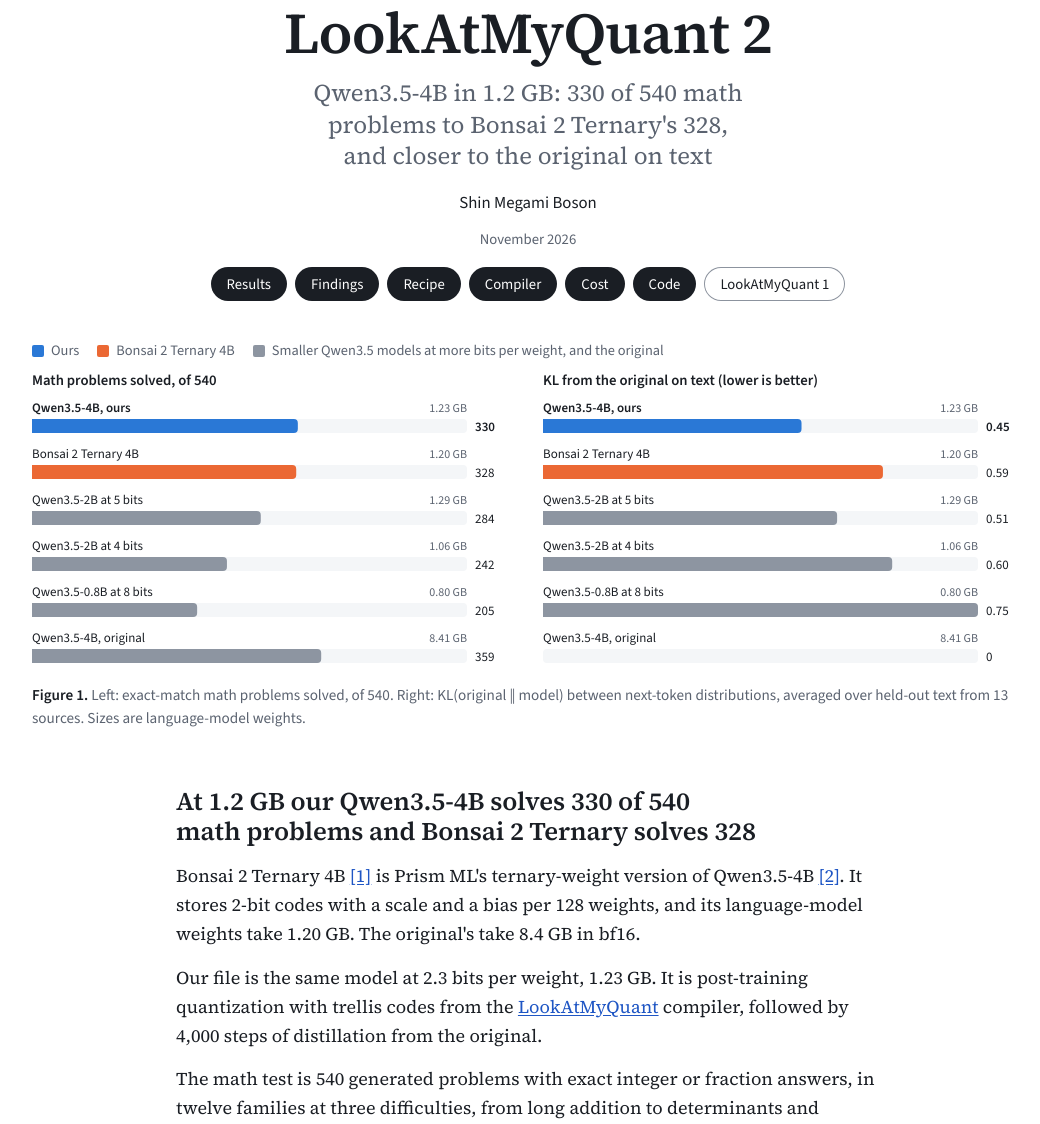
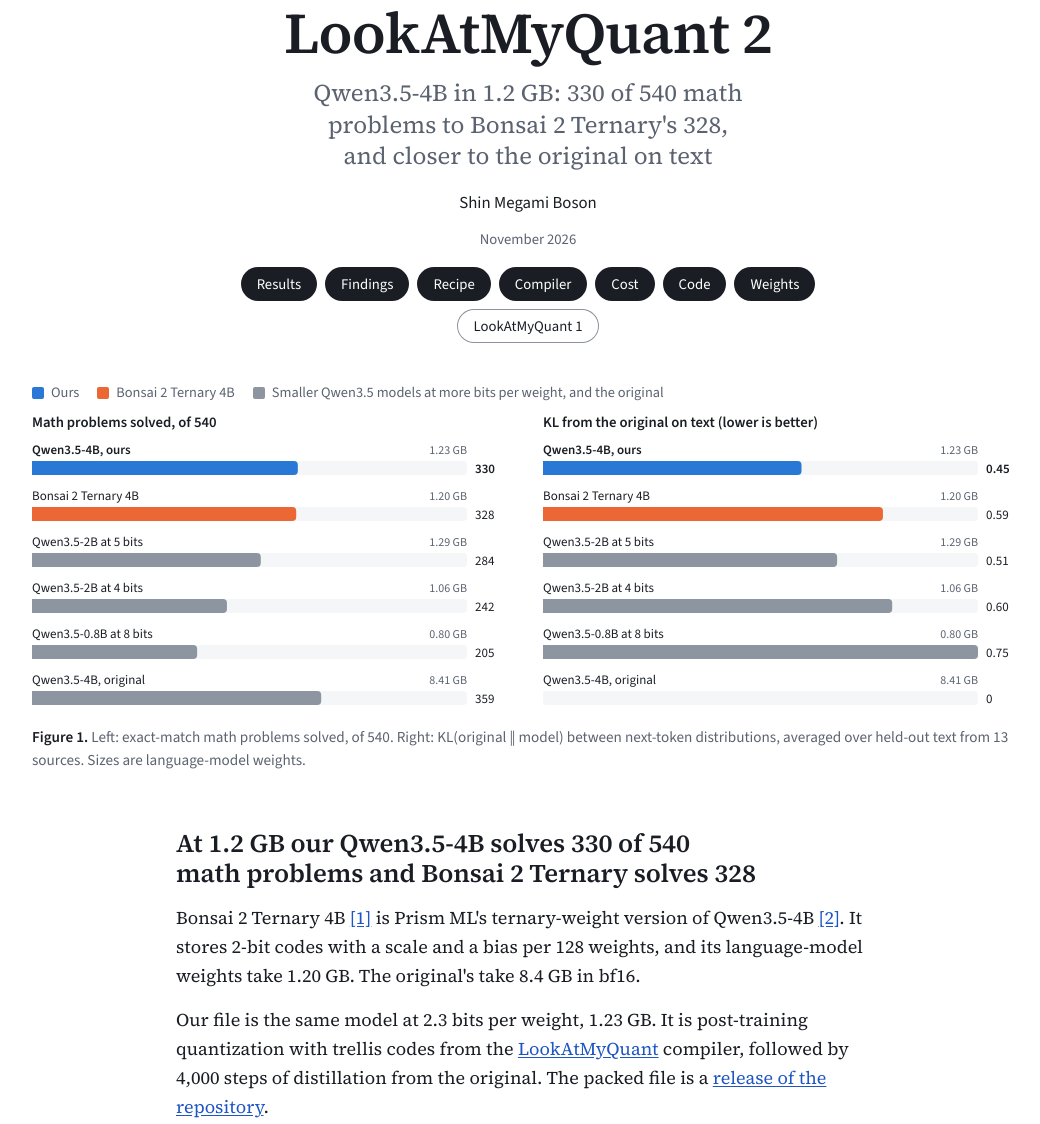
Before and after one commit to ShinMegamiBoson/lookatmyquant, a plain HTML site: page site2/index.html in a window 1280 px wide. Shown: the part 53-1177 px from the top of the page, without its empty margins (112-1152 px from the left). Drawn offline with nearby package versions, Linux system fonts and the light colour scheme.

Commit message:
LookAtMyQuant 2: the page links the released file and drafter
The header, the results and the note on decode speed link the lm2-qwen35-4b-1.2gb and lm2-drafter-4bit releases, and the page no longer says the runtime is not in the repository.

```diff
--- a/site2/index.html
+++ b/site2/index.html
@@ -125,6 +125,7 @@ footer { margin-top: 64px; padding-top: 18px; border-top: 1px solid var(--line);
       <a href="#compiler">Compiler</a>
       <a href="#cost">Cost</a>
       <a href="https://github.com/ShinMegamiBoson/lookatmyquant">Code</a>
+      <a href="https://github.com/ShinMegamiBoson/lookatmyquant/releases/tag/lm2-qwen35-4b-1.2gb">Weights</a>
       <a class="back" href="https://lookatmyquant.pages.dev/">LookAtMyQuant 1</a>
     </nav>
   </header>
@@ -145,7 +146,7 @@ footer { margin-top: 64px; padding-top: 18px; border-top: 1px solid var(--line);
   <section class="col">
     <h2 id="results">At 1.2 GB our <span class="nb">Qwen3.5-4B</span> solves <span data-v="ours">330</span> of 540 math problems and Bonsai 2 Ternary solves <span data-v="bonsai">328</span></h2>
     <p>Bonsai 2 Ternary 4B <a href="#r1">[1]</a> is Prism ML's ternary-weight version of Qwen3.5-4B <a href="#r2">[2]</a>. It stores 2-bit codes with a scale and a bias per 128 weights, and its language-model weights take <span data-v="bonsaiGb">1.20</span> GB. The original's take <span data-v="origGb">8.4</span> GB in bf16.</p>
-    <p>Our file is the same model at 2.3 bits per weight, <span data-v="oursGb">1.23</span> GB. It is post-training quantization with trellis codes from the <a href="https://lookatmyquant.pages.dev/">LookAtMyQuant</a> compiler, followed by 4,000 steps of distillation from the original.</p>
+    <p>Our file is the same model at 2.3 bits per weight, <span data-v="oursGb">1.23</span> GB. It is post-training quantization with trellis codes from the <a href="https://lookatmyquant.pages.dev/">LookAtMyQuant</a> compiler, followed by 4,000 steps of distillation from the original. The packed file is a <a href="https://github.com/ShinMegamiBoson/lookatmyquant/releases/tag/lm2-qwen35-4b-1.2gb">release of the repository</a>.</p>
     <p>The math test is 540 generated problems with exact integer or fraction answers, in twelve families at three difficulties, from long addition to determinants and modular exponentiation. Scoring is exact match on the final boxed answer. Decoding is greedy with thinking disabled and at most 2,048 new tokens.</p>
     <p>Ours solves <span data-v="ours">330</span>, Bonsai <span data-v="bonsai">328</span> and the original <span data-v="orig">359</span>. <span data-v="onlyOurs">62</span> problems are solved only by ours and <span data-v="onlyBonsai">60</span> only by Bonsai (McNemar p = <span data-v="pBonsai">0.93</span>), so the test does not separate the two files.</p>
     <p>On text, ours is closer to the original. KL(original ‖ model) on held-out text from 13 sources is <span data-v="oursKL">0.45</span> nats for ours and <span data-v="bonsaiKL">0.59</span> for Bonsai, and ours is lower on <span data-v="srcOurs">11</span> of the 13 (Figure 2). Bonsai is lower on <span data-v="srcBonsai">chat and Hindi</span>.</p>
@@ -276,7 +277,7 @@ footer { margin-top: 64px; padding-top: 18px; border-top: 1px solid var(--line);
       <li>The 540 was our development set, which favors our files and not Bonsai. On a second set of 216 problems from the same generator, which we used less, our file solves <span data-v="ours216">125</span> and Bonsai <span data-v="bonsai216">138</span>.</li>
       <li>The calibration and distillation data are mostly math, and about an eighth of the fine-tuning's math text comes from the benchmark's own generator. The post-training build's calibration set does not. Beyond KL on text, we have not evaluated coding, tool use or instruction following.</li>
       <li>Our language-model weights are <span data-v="oursGb">1.23</span> GB packed, <span data-v="sizeOver">2</span>% more than Bonsai's <span data-v="bonsaiGb">1.20</span> GB. That is the packed size of a build with the same layout. New codebooks and fine-tuning change the values a file stores and leave its layout alone. The fine-tuned file was packed afterwards for the speed measurement, and its weights take <span data-v="packedGb">1.22</span> GB.</li>
-      <li>All scores are from the dequantized weights in fp32. Run from its packed codes, the file generates <span data-v="speedOurs">110</span> tokens per second on an Apple M5 Max in <span data-v="memOurs">1.36</span> GB of memory, through a Metal kernel that decodes the trellis codes inside the matrix product. The mlx-community 4-bit build of the same model generates <span data-v="speedMlx">165</span> in <span data-v="memMlx">2.37</span> GB. The packed file's logits match the dequantized weights', with the same top token at <span data-v="sameTop">520</span> of <span data-v="samePos">522</span> positions and a mean KL of 3·10⁻⁵. That runtime is not in the repository, and we have not timed the file on a phone.</li>
+      <li>All scores are from the dequantized weights in fp32. Run from its packed codes, the file generates <span data-v="speedOurs">110</span> tokens per second on an Apple M5 Max in <span data-v="memOurs">1.36</span> GB of memory, through a Metal kernel that decodes the trellis codes inside the matrix product. The mlx-community 4-bit build of the same model generates <span data-v="speedMlx">165</span> in <span data-v="memMlx">2.37</span> GB. The packed file's logits match the dequantized weights', with the same top token at <span data-v="sameTop">520</span> of <span data-v="samePos">522</span> positions and a mean KL of 3·10⁻⁵. The runtime is in the repository. The packed file is a <a href="https://github.com/ShinMegamiBoson/lookatmyquant/releases/tag/lm2-qwen35-4b-1.2gb">release</a> there, beside a 0.46 GB <a href="https://github.com/ShinMegamiBoson/lookatmyquant/releases/tag/lm2-drafter-4bit">drafter</a> for speculative decoding. We have not timed the file on a phone.</li>
     </ul>
 
     <h2 id="refs">References</h2>
```
